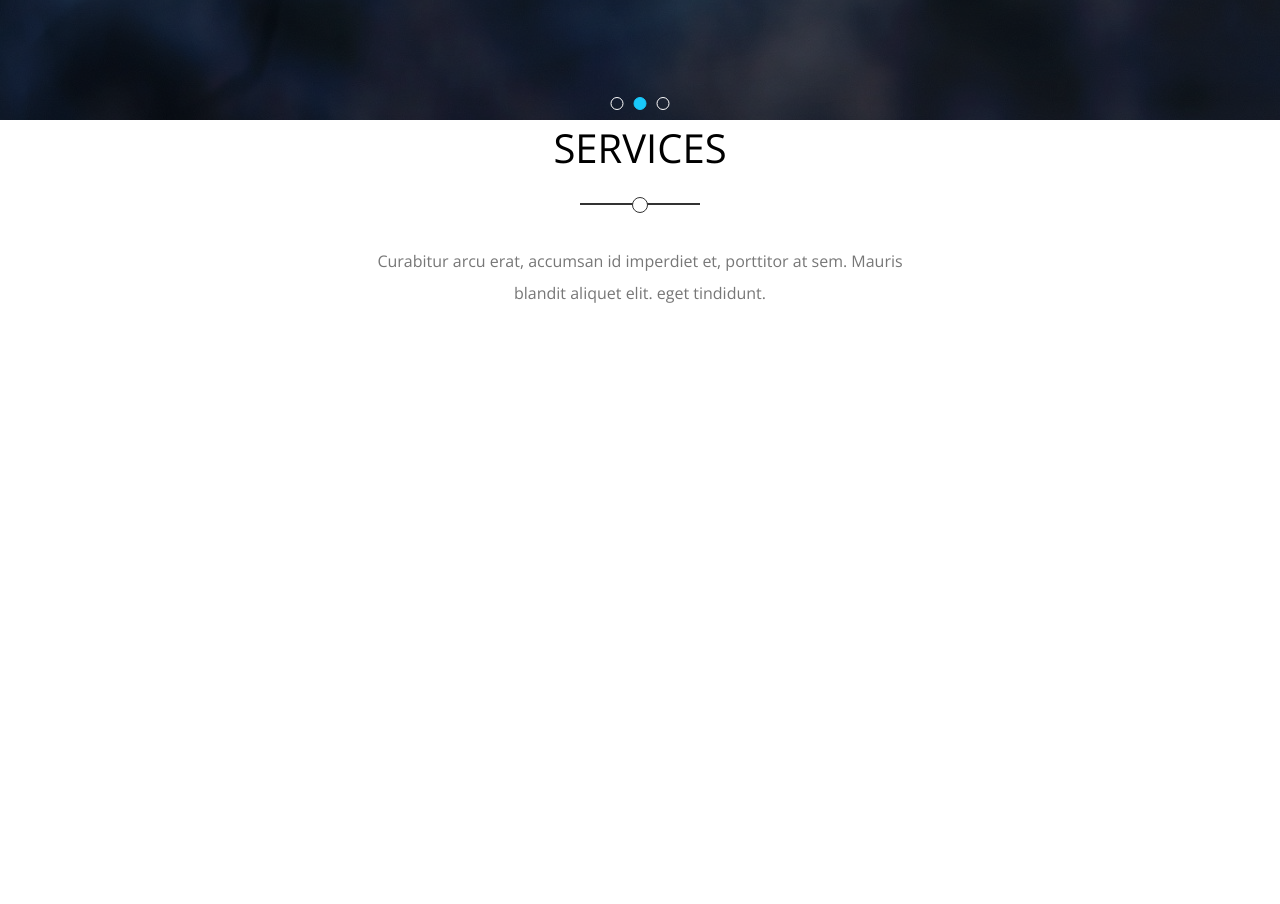
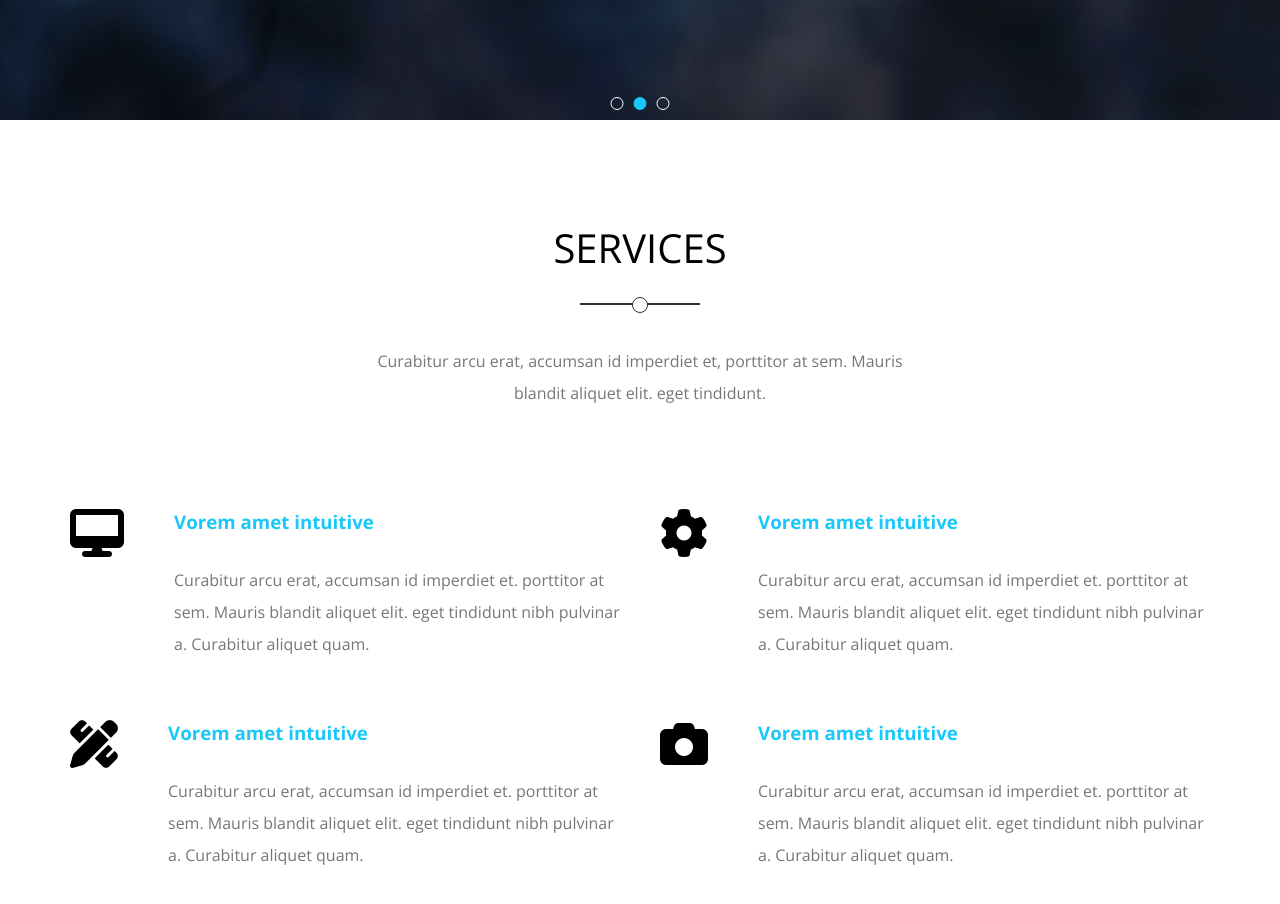
Before and after one commit to aehamdy/kasper-html-css-template, a plain HTML site: page index.html in a window 1280 px wide. Shown: the part 680-1584 px from the top of the page. Before the commit the page ends 1089 px from the top, so only its background shows below. Drawn offline with nearby package versions, Linux system fonts and the light colour scheme.

Commit message:
Added the services section

```diff
--- a/index.html
+++ b/index.html
@@ -52,14 +52,14 @@
     </header>
 
     <section class="section section-landing">
-      <div class="section__overlay"></div>
-      <div class="section__text">
-        <div class="section__content">
-          <h2 class="section__heading">
+      <div class="section-landing__overlay"></div>
+      <div class="section-landing__text">
+        <div class="section-landing__content">
+          <h2 class="section-landing__heading">
             Hello World!<br />
             We Are Kasper We Make Art.
           </h2>
-          <p class="section__description">
+          <p class="section-landing__description">
             Curabitur arci erat, accumsan id imperdiet et, porttitor at
             sem.Mauris blandit aliquet elit. eget tincidunt nibh pulvinar a.
             Curabitur aliquet quam. Accumsan id imperdiet et.porttitor at sem.
@@ -68,24 +68,77 @@
         </div>
       </div>
       <i
-        class="section__arrow section__arrow--left fas fa-angle-left fa-2x"
+        class="section-landing__arrow section-landing__arrow--left fas fa-angle-left fa-2x"
       ></i>
       <i
-        class="section__arrow section__arrow--right fas fa-angle-right fa-2x"
+        class="section-landing__arrow section-landing__arrow--right fas fa-angle-right fa-2x"
       ></i>
-      <ul class="section__bullets">
-        <li class="section__bullet"></li>
-        <li class="section__bullet section__bullet--active"></li>
-        <li class="section__bullet"></li>
+      <ul class="section-landing__bullets">
+        <li class="section-landing__bullet"></li>
+        <li
+          class="section-landing__bullet section-landing__bullet--active"
+        ></li>
+        <li class="section-landing__bullet"></li>
       </ul>
     </section>
 
-    <div class="main-heading">
-      <h2 class="main-heading__title">services</h2>
-      <p class="main-heading__description">
-        Curabitur arcu erat, accumsan id imperdiet et, porttitor at sem. Mauris
-        blandit aliquet elit. eget tindidunt.
-      </p>
-    </div>
+    <section class="section section-services">
+      <div class="container">
+        <div class="main-heading">
+          <h2 class="main-heading__title">services</h2>
+          <p class="main-heading__description">
+            Curabitur arcu erat, accumsan id imperdiet et, porttitor at sem.
+            Mauris blandit aliquet elit. eget tindidunt.
+          </p>
+        </div>
+
+        <div class="section-services__container">
+          <div class="section-services__box">
+            <i class="section-services__icon fas fa-desktop fa-3x"></i>
+            <div class="section-services__text">
+              <h3 class="section-services__heading">Vorem amet intuitive</h3>
+              <p class="section-services__description">
+                Curabitur arcu erat, accumsan id imperdiet et. porttitor at sem.
+                Mauris blandit aliquet elit. eget tindidunt nibh pulvinar a.
+                Curabitur aliquet quam.
+              </p>
+            </div>
+          </div>
+          <div class="section-services__box">
+            <i class="section-services__icon fas fa-cog fa-3x"></i>
+            <div class="section-services__text">
+              <h3 class="section-services__heading">Vorem amet intuitive</h3>
+              <p class="section-services__description">
+                Curabitur arcu erat, accumsan id imperdiet et. porttitor at sem.
+                Mauris blandit aliquet elit. eget tindidunt nibh pulvinar a.
+                Curabitur aliquet quam.
+              </p>
+            </div>
+          </div>
+          <div class="section-services__box">
+            <i class="section-services__icon fas fa-pencil-ruler fa-3x"></i>
+            <div class="section-services__text">
+              <h3 class="section-services__heading">Vorem amet intuitive</h3>
+              <p class="section-services__description">
+                Curabitur arcu erat, accumsan id imperdiet et. porttitor at sem.
+                Mauris blandit aliquet elit. eget tindidunt nibh pulvinar a.
+                Curabitur aliquet quam.
+              </p>
+            </div>
+          </div>
+          <div class="section-services__box">
+            <i class="section-services__icon fas fa-camera fa-3x"></i>
+            <div class="section-services__text">
+              <h3 class="section-services__heading">Vorem amet intuitive</h3>
+              <p class="section-services__description">
+                Curabitur arcu erat, accumsan id imperdiet et. porttitor at sem.
+                Mauris blandit aliquet elit. eget tindidunt nibh pulvinar a.
+                Curabitur aliquet quam.
+              </p>
+            </div>
+          </div>
+        </div>
+      </div>
+    </section>
   </body>
 </html>
--- a/styles/_section.scss
+++ b/styles/_section.scss
@@ -7,7 +7,6 @@
     background-image: url("../assets/landing.jpg");
     block-size: cover;
     position: relative;
-  }
 
     &__overlay {
       position: absolute;
@@ -98,3 +97,46 @@
       border-color: $color-primary;
     }
   }
+
+  &-services {
+    padding-top: $section-padding;
+    padding-bottom: $section-padding;
+
+    &__container {
+      @media (min-width: 768px) {
+        display: grid;
+        grid-template-columns: repeat(auto-fill, minmax(450px, 1fr));
+        column-gap: 4rem;
+        row-gap: 6rem;
+      }
+    }
+
+    &__box {
+      display: flex;
+
+      @media (max-width: 767px) {
+        flex-direction: column;
+        text-align: center;
+        margin-bottom: 4rem;
+      }
+    }
+
+    &__icon {
+      margin-inline-end: 5rem;
+
+      @media (max-width: 767px) {
+        margin: 0 0 3rem;
+      }
+    }
+
+    &__heading {
+      margin-bottom: 3rem;
+      color: $color-primary;
+    }
+
+    &__description {
+      line-height: 2;
+      color: $color-grey;
+    }
+  }
+}
--- a/styles/_variables.scss
+++ b/styles/_variables.scss
@@ -3,4 +3,6 @@ $color-primary-transparent: rgb(15 116 143 / 70%);
 $color-white: #fff;
 $color-grey: #777;
 
+$section-padding: 10rem;
+
 $transition-duration: 0.3s;
```
Also changed, not shown: styles/style.css, 1 other file. Lines whose indentation alone changed are shown as unchanged.
